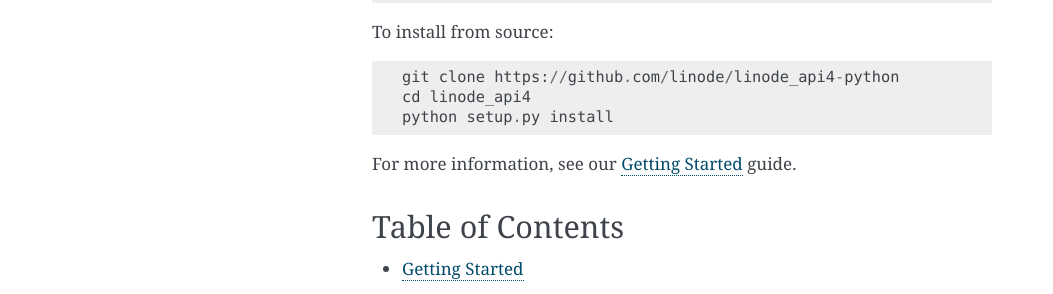
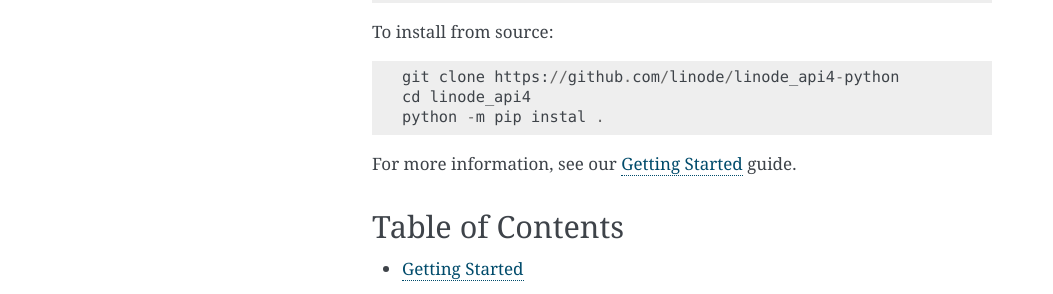
Before and after one commit to linode/linode_api4-python, a Sphinx documentation site: the page built from docs/index.rst, in a window 1280 px wide. Shown: the part 352-646 px from the top of the page, without its empty margins (118-1171 px from the left). Built offline with Sphinx 7.4.7, drawn with Linux system fonts in a browser that asks for light colours.

Commit message:
Remove directly call to setup.py

```diff
--- a/README.rst
+++ b/README.rst
@@ -27,7 +27,7 @@ Building from Source
 To build and install this package:
 
 - Clone this repository
-- ``./setup.py install``
+- ``python3 -m pip install .``
 
 Usage
 =====
--- a/docs/guides/getting_started.rst
+++ b/docs/guides/getting_started.rst
@@ -18,7 +18,7 @@ If you prefer, you can clone the package from github_ and install it from source
 
    git clone git@github.com:Linode/linode_api4-python
    cd linode_api4
-   python setup.py install
+   python -m pip instal .
 
 Authentication
 --------------
--- a/docs/index.rst
+++ b/docs/index.rst
@@ -19,7 +19,7 @@ To install from source::
 
   git clone https://github.com/linode/linode_api4-python
   cd linode_api4
-  python setup.py install
+  python -m pip instal .
 
 For more information, see our :doc:`Getting Started<guides/getting_started>`
 guide.
```
Also changed, not shown: 2 other files.
